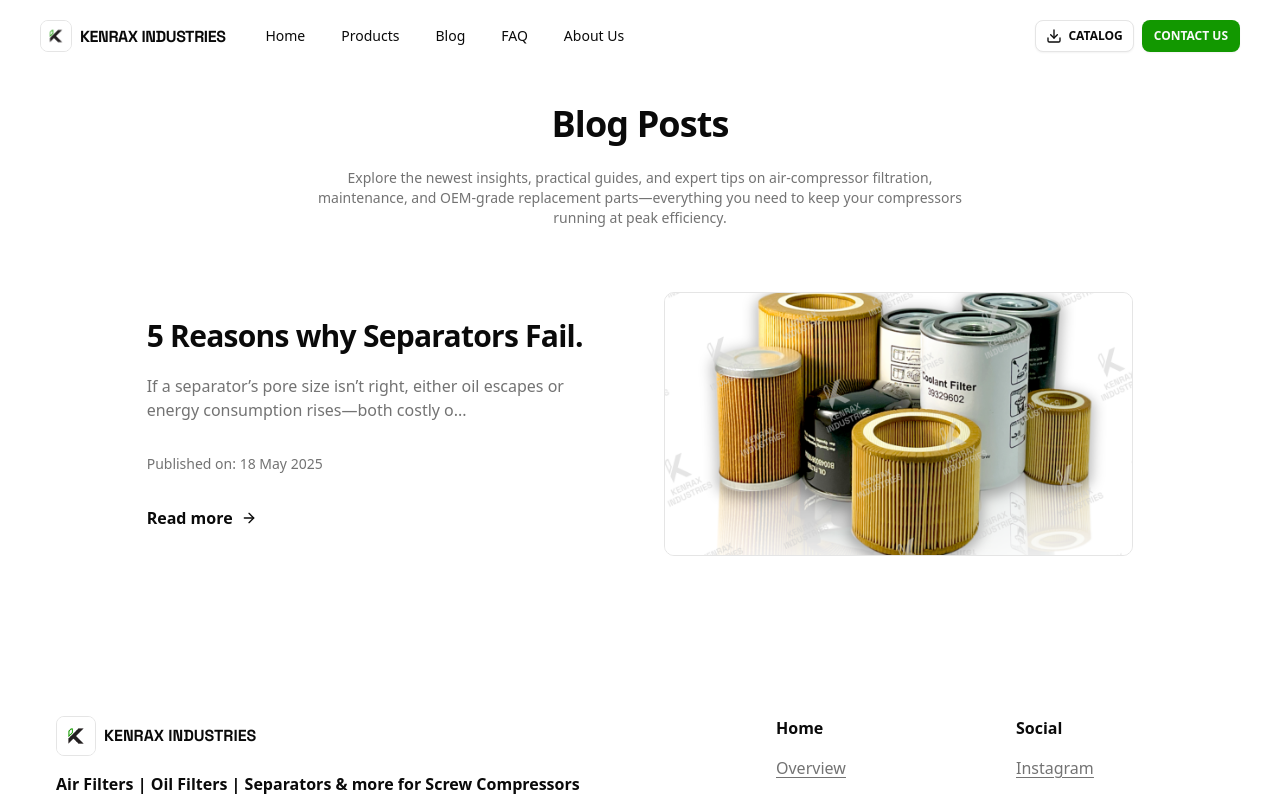
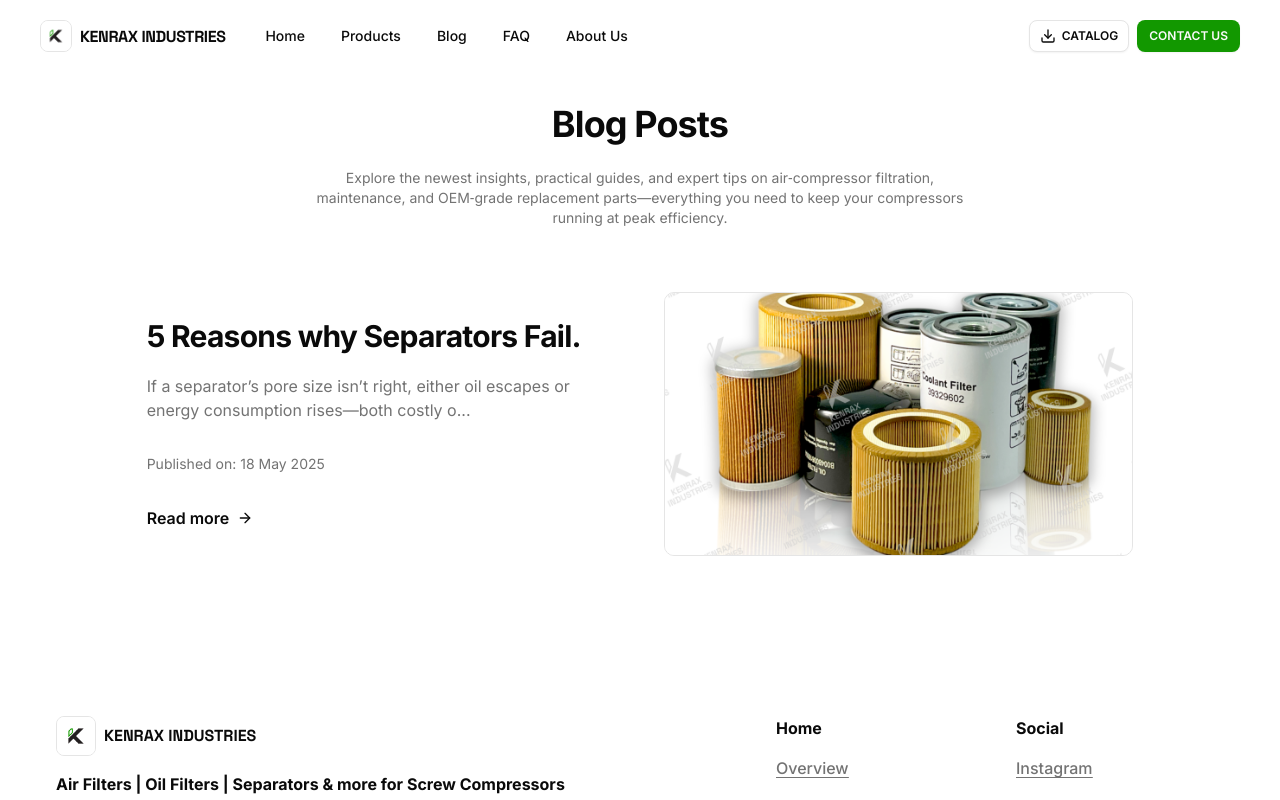
Before and after one commit to jatindecoded/jatindecoded.github.io, a Next.js app: page /blogs in a window 1280 px wide. Shown: the top 800 px of the page. Built offline with nearby package versions, Linux system fonts and the light colour scheme; what @bprogress/next would draw is missing.

Commit message:
add Inter Font

```diff
--- a/app/layout.tsx
+++ b/app/layout.tsx
@@ -5,6 +5,9 @@ import { ProgressProvider } from '@bprogress/next/app';
 import { Suspense } from "react";
 import Providers from "./providers";
 import properties from "@/data/properties.json"
+import { Inter } from "next/font/google";
+
+const InterFont = Inter({ subsets: ["latin"] })
 
 export default function RootLayout({
   children,
@@ -20,7 +23,7 @@ export default function RootLayout({
         <link rel="manifest" href="/site.webmanifest" />
       </head>
       <body
-        className={`antialiased`}
+        className={`antialiased ${InterFont.className}`}
       >
         <Providers>
           <header className="sticky top-0 z-50">
```
